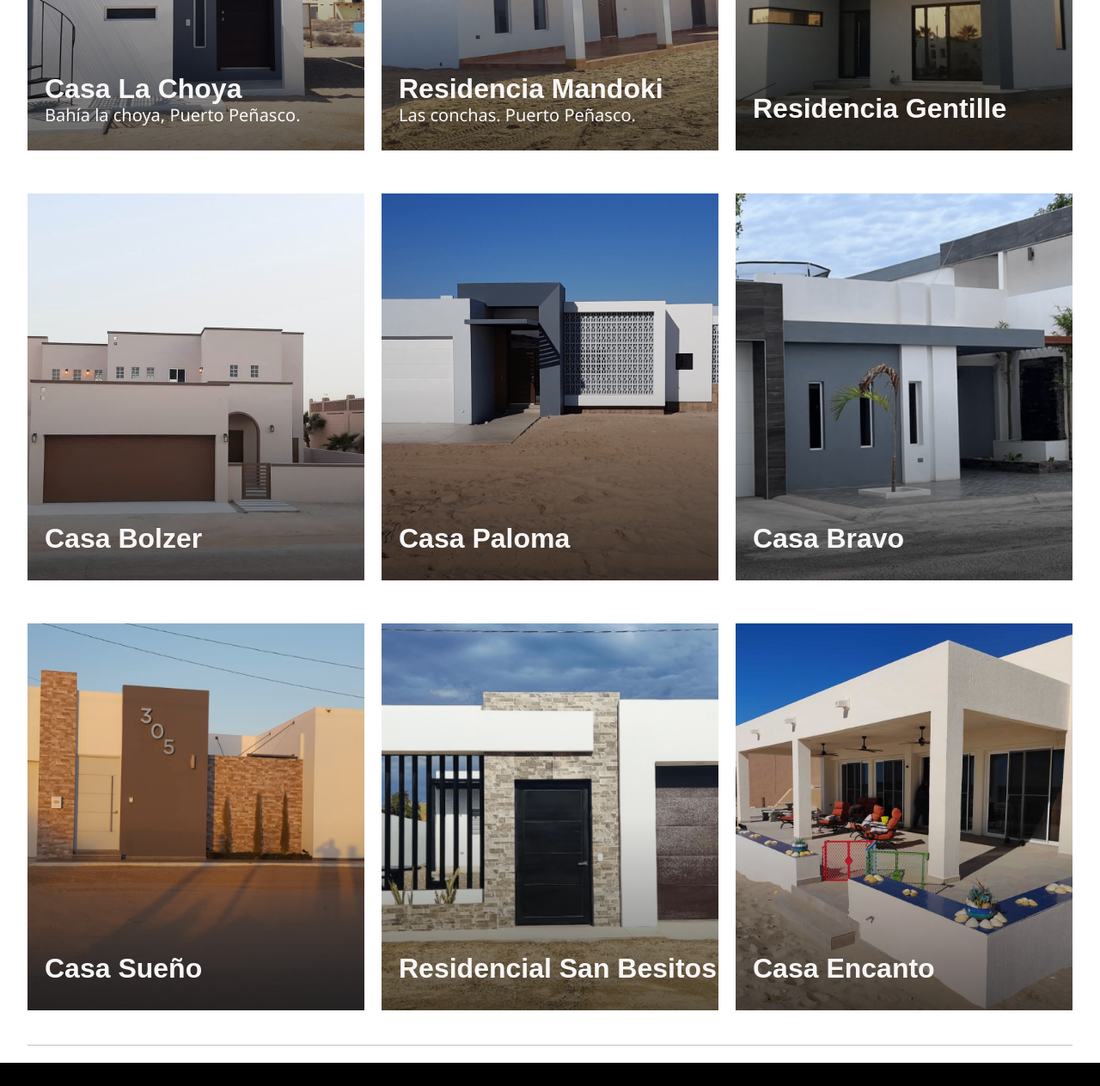
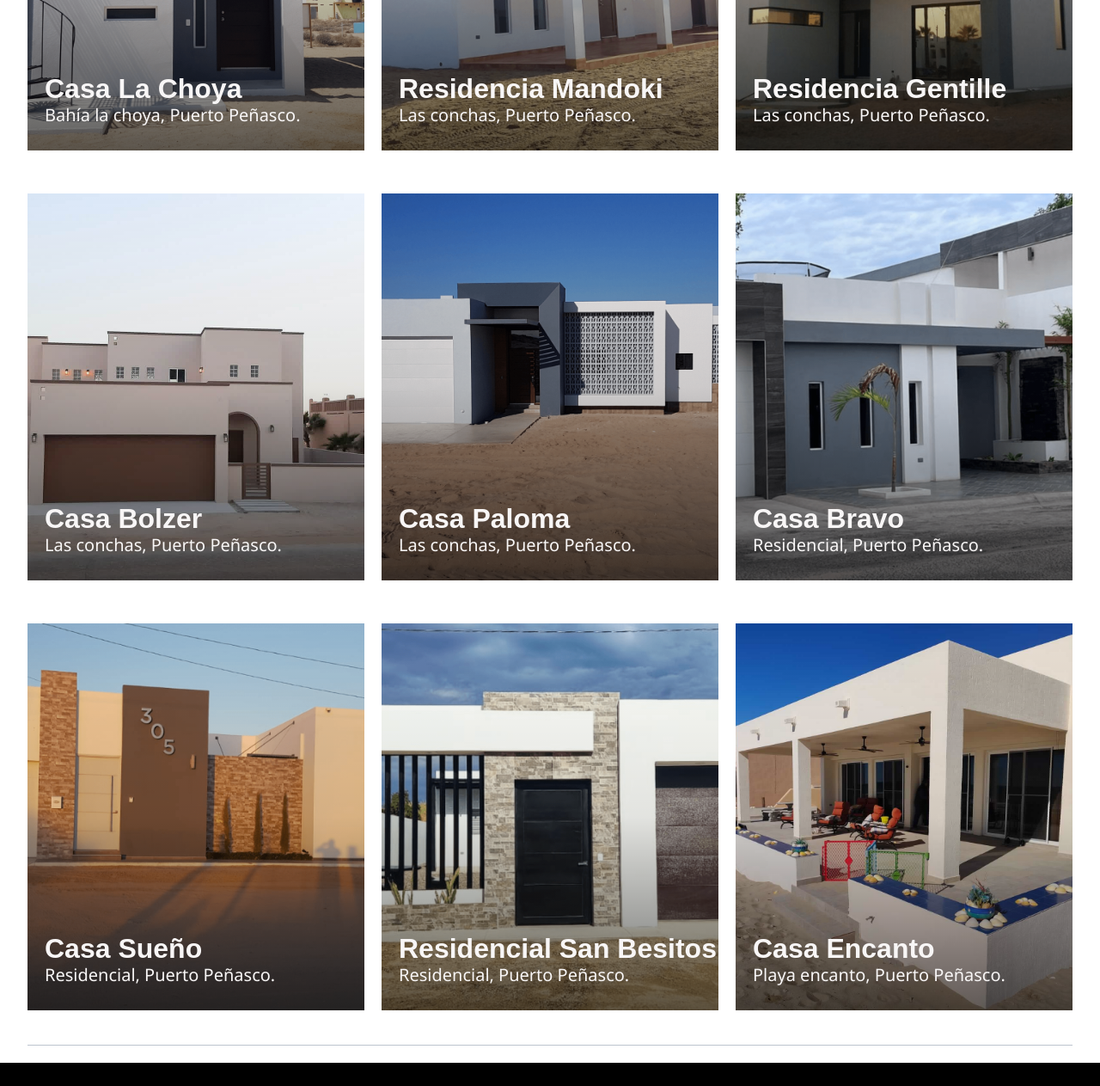
Before and after one commit to AntonioBDev/clonRPH, a plain HTML site: page proyectos.html in a window 1280 px wide. Shown: the part 2020-3283 px from the top of the page at 86% size. Drawn offline with Linux system fonts and the light colour scheme.

Commit message:
¨Cambio¨

```diff
--- a/proyectos.html
+++ b/proyectos.html
@@ -131,49 +131,56 @@
           <div class="project img-8">
             <div class="bg-project">
               <h3 class="no-margin no-padding">Residencia mandoki</h3>
-              <p>Las conchas. Puerto Peñasco.</p>
+              <p>Las conchas, Puerto Peñasco.</p>
             </div>
           </div>
           <!--project-->
           <div class="project img-9">
             <div class="bg-project">
               <h3 class="no-margin no-padding">Residencia gentille</h3>
+              <p>Las conchas, Puerto Peñasco.</p>
             </div>
           </div>
           <!--project-->
           <div class="project img-10">
             <div class="bg-project">
               <h3 class="no-margin no-padding">Casa bolzer</h3>
+              <p>Las conchas, Puerto Peñasco.</p>
             </div>
           </div>
           <!--project-->
           <div class="project img-11">
             <div class="bg-project">
               <h3 class="no-margin no-padding">Casa Paloma</h3>
+              <p>Las conchas, Puerto Peñasco.</p>
             </div>
           </div>
           <!--project-->
           <div class="project img-12">
             <div class="bg-project">
               <h3 class="no-margin no-padding">Casa Bravo</h3>
+              <p>Residencial, Puerto Peñasco.</p>
             </div>
           </div>
           <!--project-->
           <div class="project img-13">
             <div class="bg-project">
               <h3 class="no-margin no-padding">Casa Sueño</h3>
+              <p>Residencial, Puerto Peñasco.</p>
             </div>
           </div>
           <!--project-->
           <div class="project img-14">
             <div class="bg-project">
               <h3 class="no-margin no-padding">Residencial San Besitos</h3>
+              <p>Residencial, Puerto Peñasco.</p>
             </div>
           </div>
           <!--project-->
           <div class="project img-15">
             <div class="bg-project">
               <h3 class="no-margin no-padding">Casa Encanto</h3>
+              <p>Playa encanto, Puerto Peñasco.</p>
             </div>
           </div>
           <!--project-->
```
